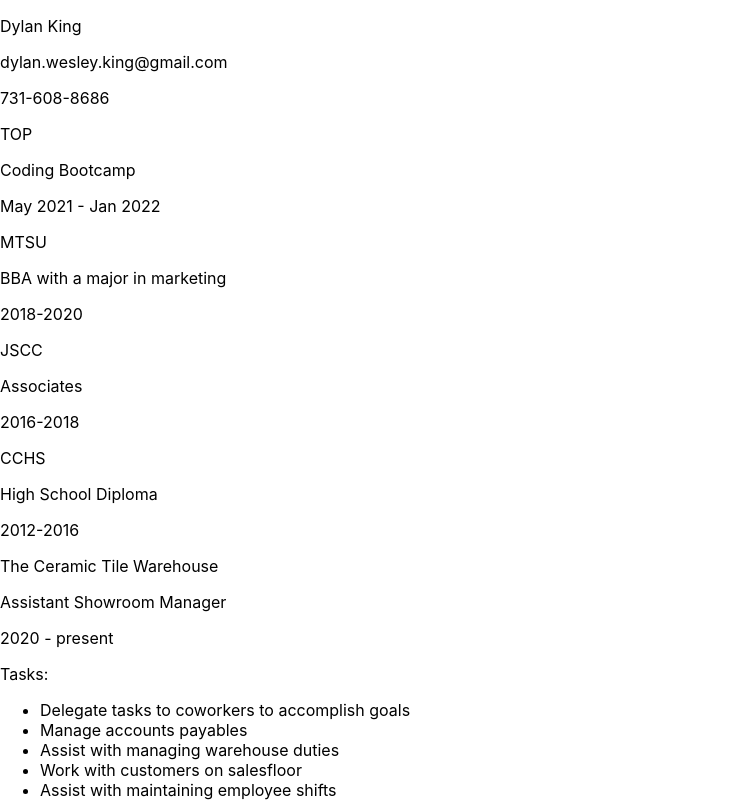
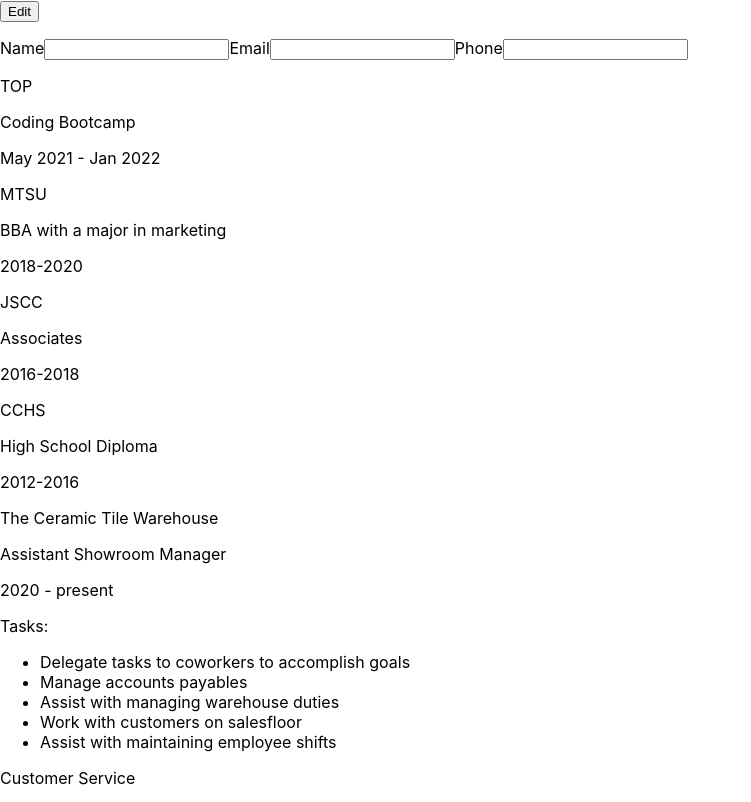
Before and after one commit to Kingbot13/cv, a React (Create React App) app: page / in a window 1280 px wide. Shown: the top 802 px of the page, without its empty margins (0-751 px from the left). Built offline with nearby package versions, Linux system fonts and the light colour scheme.

Commit message:
set state in App component and create form for Contact section in App

```diff
--- a/src/App.js
+++ b/src/App.js
@@ -5,15 +5,40 @@
 
 
 class App extends Component {
-  constructor(props){
-    super(props);
+  constructor(){
+    super();
+    this.state = {
+      items: [],
+      text: '',
+      show: true
+    }
   }
   render(){
     return(
       <main>
-        <Contact />
-        <Education />
-        <Work />
+        <button>Edit</button>
+        <div>
+          <Contact />
+          {this.state.show && <div>
+            <form>
+              <label htmlFor='name'>Name</label>
+              <input name='name' id='name'></input>
+              <label htmlFor='email'>Email</label>
+              <input name='email' id='email'></input>
+              <label htmlFor='phone'>Phone</label>
+              <input name='phone' id='phone'></input>
+            </form>
+          </div>}
+        </div>
+        <div>
+          <Education />
+
+        </div>
+
+        <div>
+          <Work />
+
+        </div>
       </main>
     )
   }
--- a/src/components/Contact.js
+++ b/src/components/Contact.js
@@ -3,13 +3,19 @@
 class Contact extends Component {
     constructor(props){
         super(props);
+        this.state = {
+            items: [],
+            text: ''
+        }
     }
+
+
     render(){
         return(
             <div>
-                <p>Dylan King</p>
-                <p>dylan.wesley.king@gmail.com</p>
-                <p>731-608-8686</p>
+                <p>{this.props.name}</p>
+                <p>{this.props.email}</p>
+                <p>{this.props.phone}</p>
             </div>
         )
     }
```
